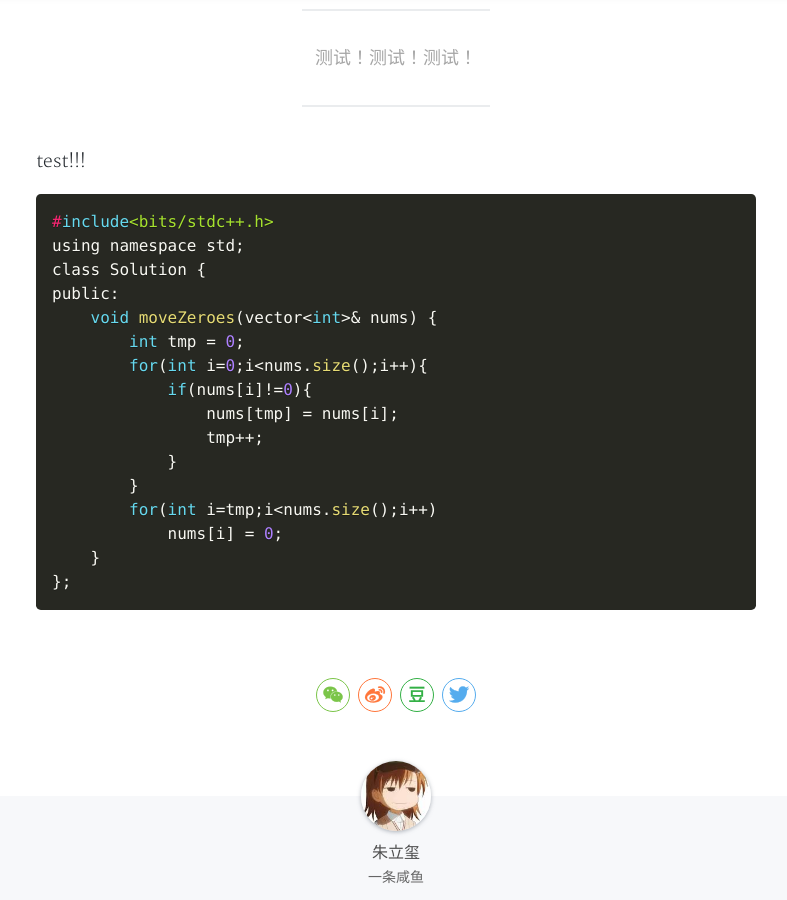
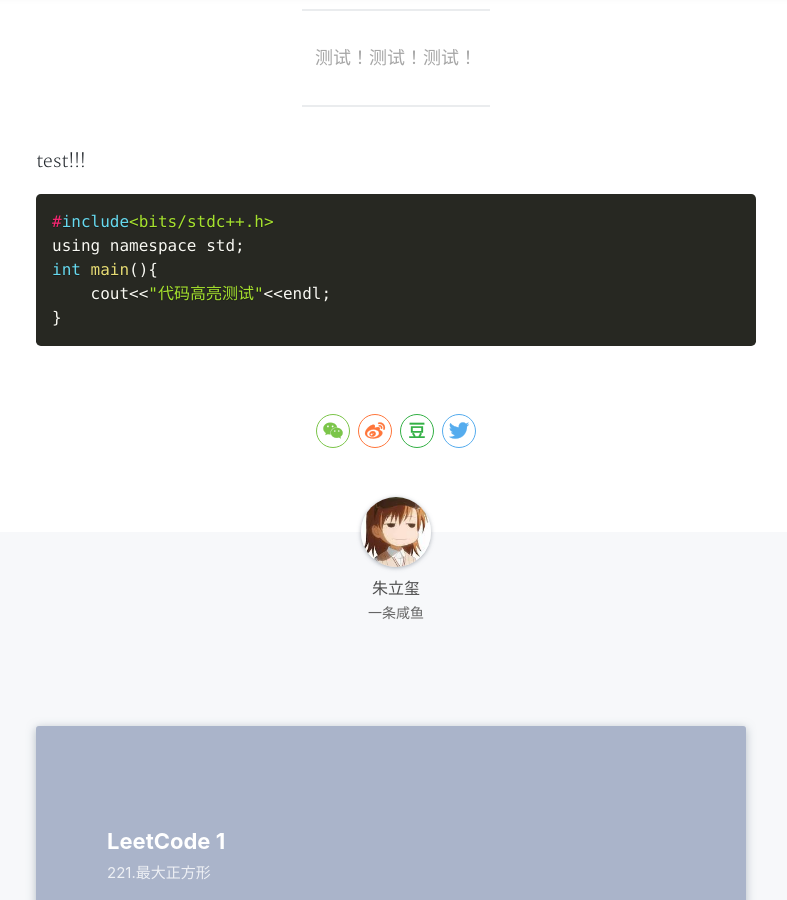
Before and after one commit to zlxxlz1026/zlxxlz1026.github.io, a Jekyll site: the page built from _posts/2020-3-13-Test-1.md, in a window 1280 px wide and 900 px high, scrolled down 391 px. Shown: the whole window, without its empty margins (244-1031 px from the left). Built offline with Jekyll 4.4.1, drawn with Linux system fonts in a browser that asks for light colours; nearby versions of some CDN libraries; a style sheet for code colours, icons or effects is not loaded.

Commit message:
Update 2020-3-13-Test-1.md

````diff
--- a/_posts/2020-3-13-Test-1.md
+++ b/_posts/2020-3-13-Test-1.md
@@ -13,18 +13,7 @@ test!!!
 ```c++
 #include<bits/stdc++.h>
 using namespace std;
-class Solution {
-public:
-    void moveZeroes(vector<int>& nums) {
-    	int tmp = 0;
-    	for(int i=0;i<nums.size();i++){
-    		if(nums[i]!=0){
-    			nums[tmp] = nums[i];
-    			tmp++;
-    		}
-    	}
-    	for(int i=tmp;i<nums.size();i++)
-    		nums[i] = 0;
-    }
-};
+int main(){
+    cout<<"代码高亮测试"<<endl;
+}
 ```
````
